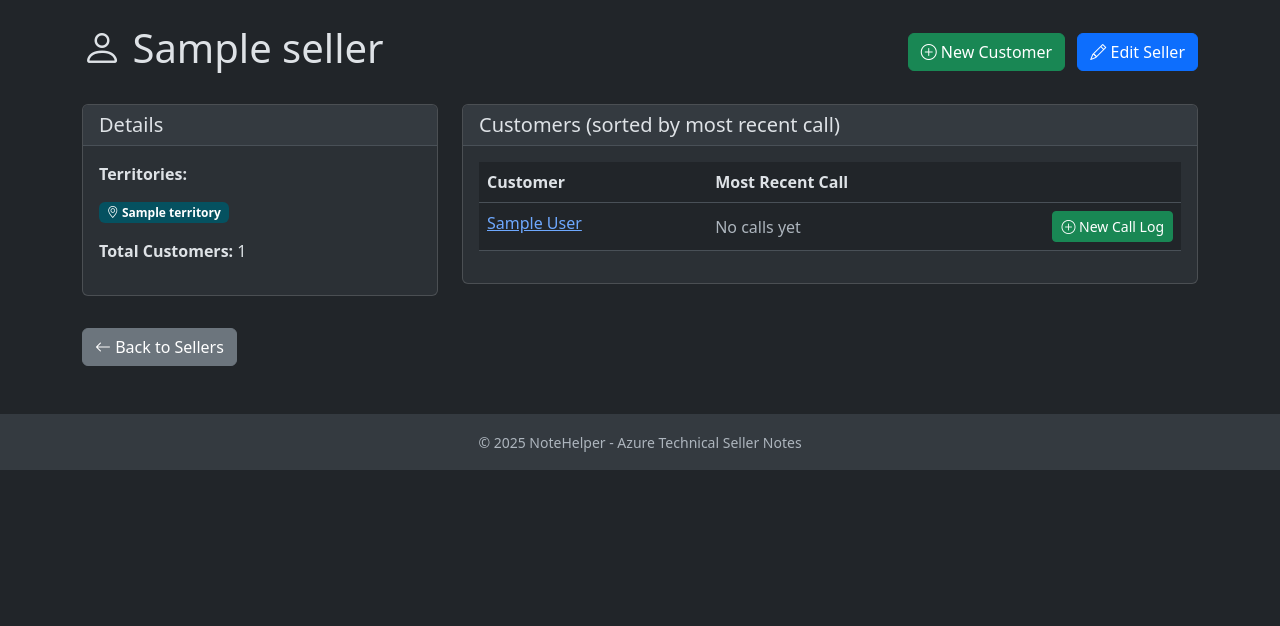
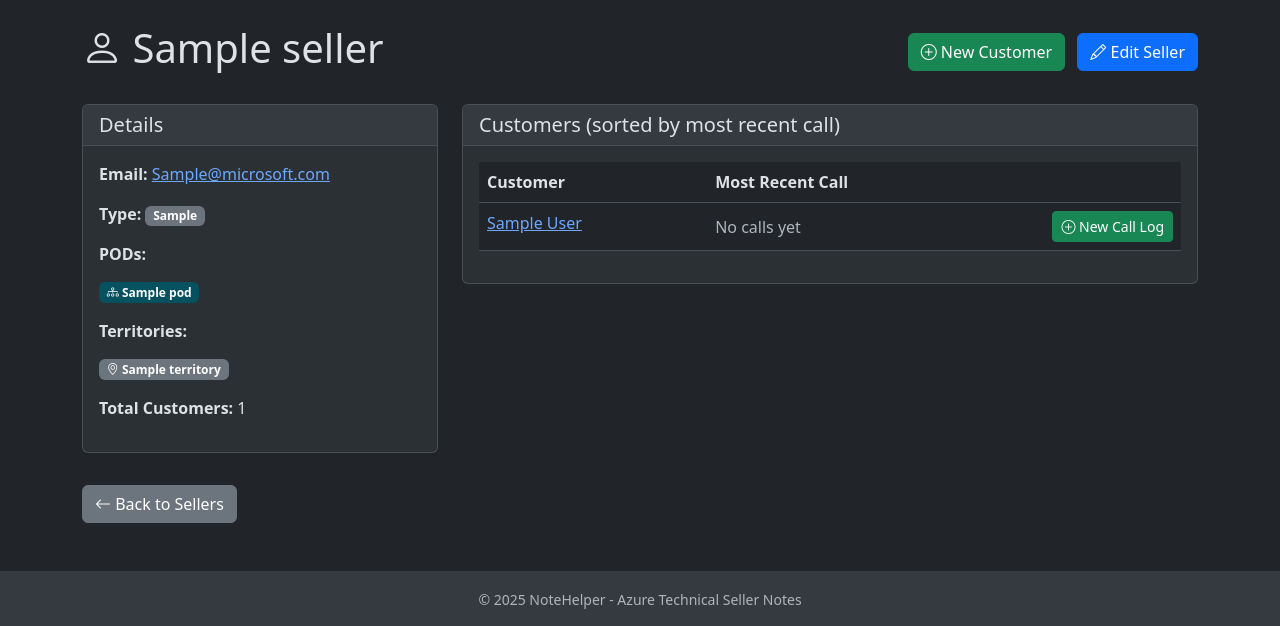
Before and after one commit to rablaine/NoteHelper, a Flask app: page /seller/1 in a window 1280 px wide. Shown: the part 56-682 px from the top of the page. Run offline with Flask 3, Linux system fonts and the light colour scheme; tables that the repository leaves empty hold one stand-in row (values such as "Sample post"); parts of the project's set-up code (start-up, migrations or seed data) failed here and were passed over.

Commit message:
feat: Show seller PODs and convert aliases to email addresses in UI
- Seller view now displays PODs (derived from territories) and seller type
- Seller view shows email address (alias@microsoft.com) instead of just alias
- POD view now shows full email addresses for sellers and solution engineers
- All aliases throughout the app are displayed as complete email addresses
- All 51 tests passing

```diff
--- a/templates/pod_view.html
+++ b/templates/pod_view.html
@@ -44,7 +44,7 @@
                                 <div>
                                     <a href="{{ url_for('seller_view', id=seller.id) }}">{{ seller.name }}</a>
                                     {% if seller.alias %}
-                                        <br><small class="text-muted">{{ seller.alias }}</small>
+                                        <br><small class="text-muted"><i class="bi bi-envelope"></i> {{ seller.alias }}@microsoft.com</small>
                                     {% endif %}
                                     {% if seller.seller_type %}
                                         <span class="badge bg-secondary ms-2">{{ seller.seller_type }}</span>
@@ -75,7 +75,7 @@
                                     <div>
                                         <strong>{{ se.name }}</strong>
                                         {% if se.alias %}
-                                            <br><small class="text-muted"><i class="bi bi-envelope"></i> {{ se.alias }}</small>
+                                            <br><small class="text-muted"><i class="bi bi-envelope"></i> {{ se.alias }}@microsoft.com</small>
                                         {% endif %}
                                     </div>
                                     {% if se.specialty %}
--- a/templates/seller_view.html
+++ b/templates/seller_view.html
@@ -22,11 +22,41 @@
                 <h5 class="mb-0">Details</h5>
             </div>
             <div class="card-body">
+                {% if seller.alias %}
+                    <p><strong>Email:</strong> <a href="mailto:{{ seller.alias }}@microsoft.com">{{ seller.alias }}@microsoft.com</a></p>
+                {% endif %}
+                {% if seller.seller_type %}
+                    <p><strong>Type:</strong> <span class="badge bg-secondary">{{ seller.seller_type }}</span></p>
+                {% endif %}
+
+                <p><strong>PODs:</strong></p>
+                {% if seller.territories|length > 0 %}
+                    {% set pods = [] %}
+                    {% for territory in seller.territories %}
+                        {% if territory.pod and territory.pod not in pods %}
+                            {% set _ = pods.append(territory.pod) %}
+                        {% endif %}
+                    {% endfor %}
+                    {% if pods|length > 0 %}
+                        <div class="d-flex flex-wrap gap-2 mb-3">
+                            {% for pod in pods|sort(attribute='name') %}
+                                <a href="{{ url_for('pod_view', id=pod.id) }}" class="badge bg-info text-dark text-decoration-none">
+                                    <i class="bi bi-diagram-3"></i> {{ pod.name }}
+                                </a>
+                            {% endfor %}
+                        </div>
+                    {% else %}
+                        <p class="text-muted">No PODs assigned</p>
+                    {% endif %}
+                {% else %}
+                    <p class="text-muted">No territories/PODs assigned</p>
+                {% endif %}
+
                 <p><strong>Territories:</strong></p>
                 {% if seller.territories|length > 0 %}
                     <div class="d-flex flex-wrap gap-2 mb-3">
                         {% for territory in seller.territories|sort(attribute='name') %}
-                            <a href="{{ url_for('territory_view', id=territory.id) }}" class="badge bg-info text-dark text-decoration-none">
+                            <a href="{{ url_for('territory_view', id=territory.id) }}" class="badge bg-secondary text-decoration-none">
                                 <i class="bi bi-geo-alt"></i> {{ territory.name }}
                             </a>
                         {% endfor %}
```
